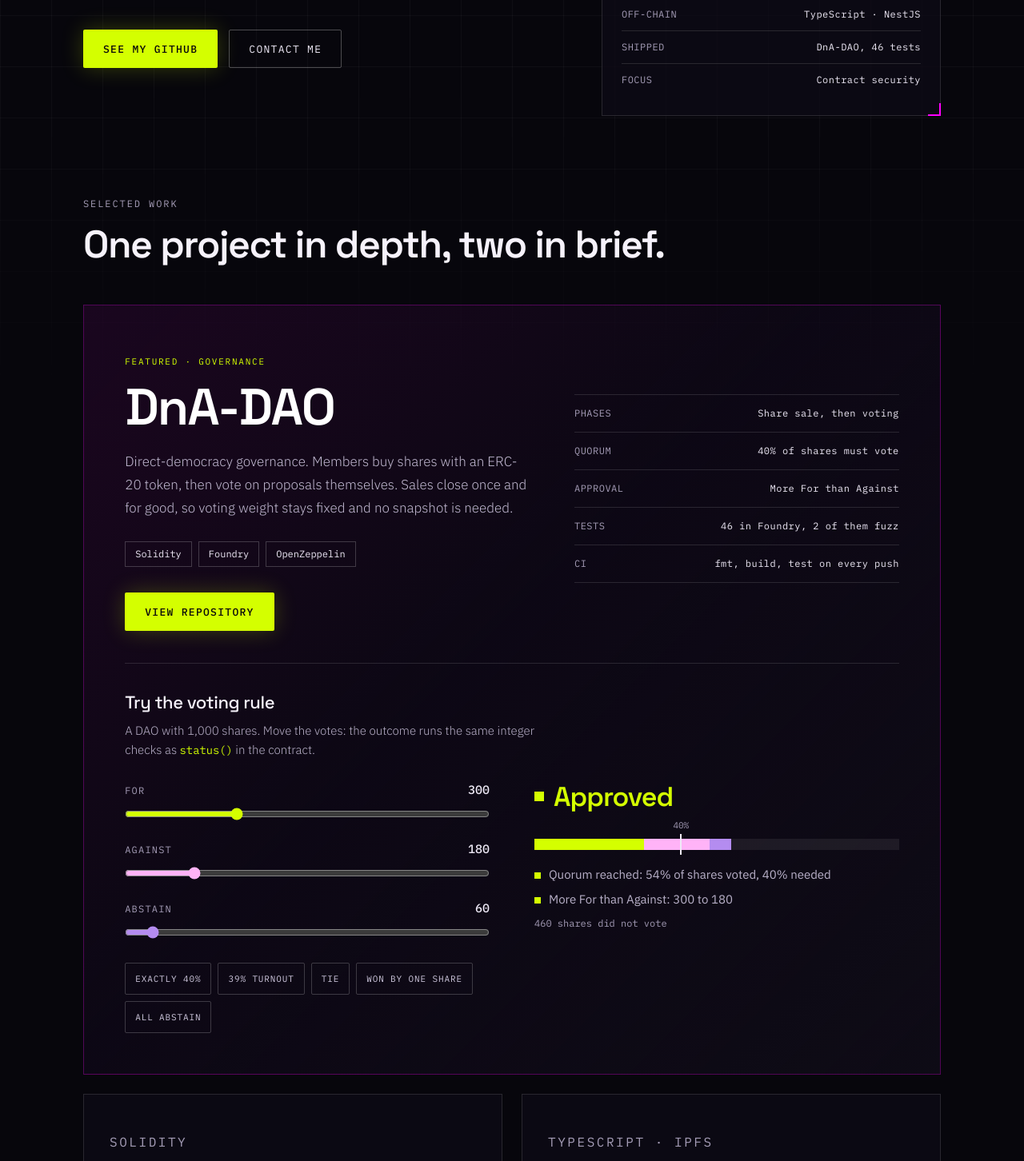
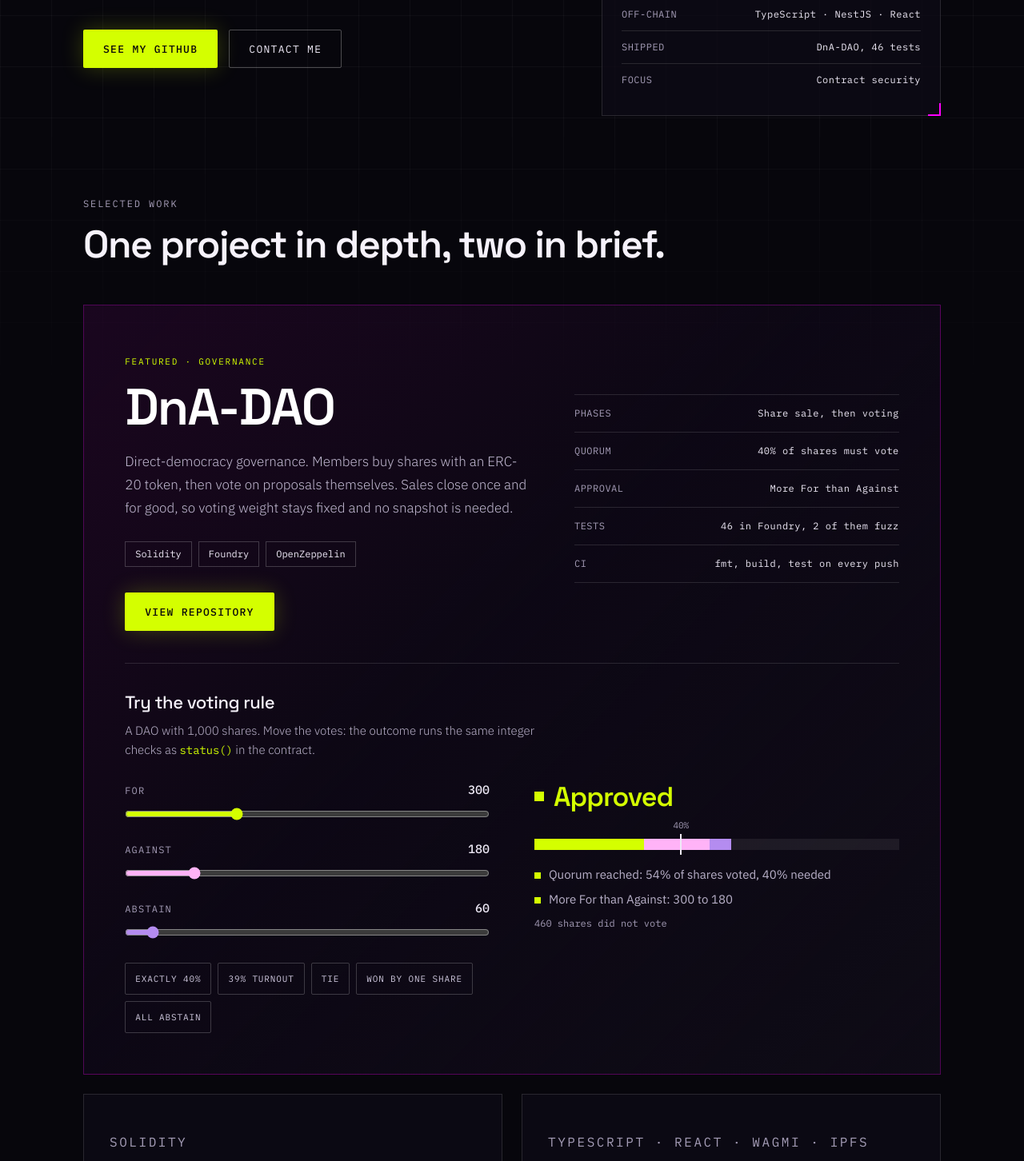
Before and after one commit to Gi4mba/Gi4mba.github.io, a plain HTML site: page index.html in a window 1280 px wide. Shown: the part 621-2073 px from the top of the page at 80% size. Drawn offline with Linux system fonts and the light colour scheme.

Commit message:
Show React and wagmi for Bio-shop, React back in the profile
Bio-shop is a React + wagmi + viem app, so React in the hero now points
to work a visitor can open.

```diff
--- a/index.html
+++ b/index.html
@@ -124,7 +124,7 @@
           </svg>
           <dl class="spec">
             <div><dt>on-chain</dt><dd>Solidity · Foundry</dd></div>
-            <div><dt>off-chain</dt><dd>TypeScript · NestJS</dd></div>
+            <div><dt>off-chain</dt><dd>TypeScript · NestJS · React</dd></div>
             <div><dt>shipped</dt><dd>DnA-DAO, 46 tests</dd></div>
             <div><dt>focus</dt><dd>Contract security</dd></div>
           </dl>
@@ -207,7 +207,7 @@
             <a class="link-mono card-link" href="https://github.com/Gi4mba/Tongue-NewsManager" target="_blank" rel="noopener" aria-label="Tongue-NewsManager on GitHub">GitHub</a>
           </article>
           <article class="card">
-            <p class="kicker">TypeScript · IPFS</p>
+            <p class="kicker">TypeScript · React · wagmi · IPFS</p>
             <h3>Bio-shop</h3>
             <p>E-commerce dApp with IPFS support.</p>
             <a class="link-mono card-link" href="https://github.com/Gi4mba/Bio-shop" target="_blank" rel="noopener" aria-label="Bio-shop on GitHub">GitHub</a>
```
Also changed, not shown: it/index.html (+2 -2 lines).
